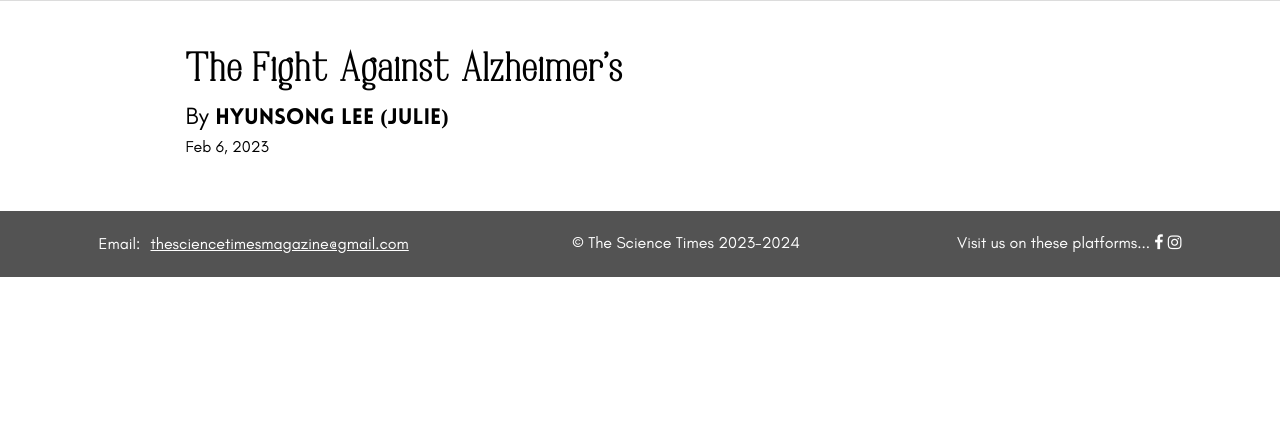
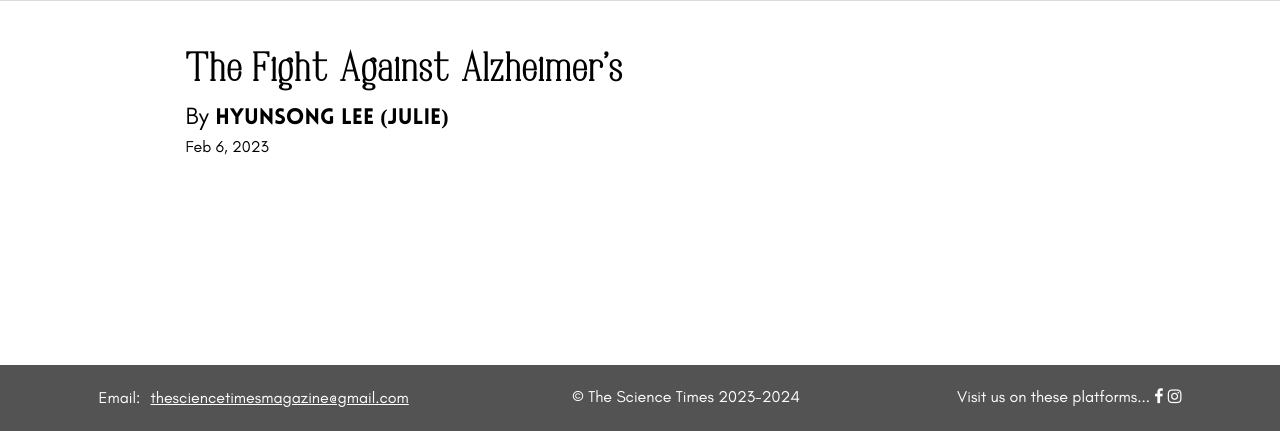
Before and after one commit to thesciencetimes/thesciencetimes, a PHP site: page /biology.html in a window 1280 px wide. Shown: the part 369-800 px from the top of the page. Run offline with PHP 8.4, Linux system fonts and the light colour scheme; some libraries are stand-ins or nearby versions.

Commit message:
fixed footer.
Unknown why others.html is not in flex display

```diff
--- a/about.html
+++ b/about.html
@@ -12,6 +12,7 @@
         <meta name="viewport" content="width=device-width, initial-scale=1.0,
        maximum-scale=1.0, user-scalable=no" />
         <link rel="stylesheet" href="css/index.css">
+    <link rel="stylesheet" href="css/main.css">
     <link rel="stylesheet" href="css/main.css">        <link rel="icon" href="white-on-clear.ico" type="image/x-icon">
         <link rel="stylesheet"
             href="https://cdnjs.cloudflare.com/ajax/libs/font-awesome/4.7.0/css/font-awesome.min.css">
--- a/biology.html
+++ b/biology.html
@@ -13,7 +13,9 @@
     <meta name="viewport" content="width=device-width, initial-scale=1.0,
        maximum-scale=1.0, user-scalable=no" />
     <link rel="stylesheet" href="css/index.css">
-    <link rel="stylesheet" href="css/main.css">    <link href="css/article.css" rel="stylesheet"> <!--article-->
+    <link rel="stylesheet" href="css/main.css">
+    <link rel="stylesheet" href="css/main.css">
+    <link href="css/article.css" rel="stylesheet"> <!--article-->
     <link rel="icon" href="white-on-clear.ico" type="image/x-icon">
     <link rel="stylesheet" href="https://cdnjs.cloudflare.com/ajax/libs/font-awesome/4.7.0/css/font-awesome.min.css">
     <script src="https://ajax.googleapis.com/ajax/libs/jquery/3.1.0/jquery.min.js"></script>
--- a/chemistry.html
+++ b/chemistry.html
@@ -14,6 +14,7 @@
        maximum-scale=1.0, user-scalable=no" />
     <link rel="stylesheet" href="css/main.css">
     <link rel="stylesheet" href="css/index.css">
+    <link rel="stylesheet" href="css/main.css">
     <link rel="stylesheet" href="css/main.css">    <link rel="icon" href="white-on-clear.ico" type="image/x-icon">
     <link rel="stylesheet" href="https://cdnjs.cloudflare.com/ajax/libs/font-awesome/4.7.0/css/font-awesome.min.css">
     <script src="sci.js"></script>
--- a/css/index.css
+++ b/css/index.css
@@ -450,16 +450,6 @@ main {
     background-image: url(../homepage/newsletter.png);
 }
 
-footer {
-    display: flex !important;
-    justify-content: space-around;
-    font-family: 'Glacial', sans-serif;
-    background-color: #535353;
-    color: #ffffff;
-    padding: 20px;
-    font-size: 1rem;
-}
-
 .socials a {
     color: #ffffff;
 }
--- a/css/main.css
+++ b/css/main.css
@@ -111,3 +111,17 @@ a:active {
     text-decoration: none;
     color: black;
 }
+
+footer {
+    display: flex !important;
+    justify-content: space-around;
+    font-family: 'Glacial', sans-serif;
+    background-color: #535353;
+    color: #ffffff;
+    padding: 20px;
+    font-size: 1rem;
+    position: fixed;
+    left: 0;
+    bottom: 0;
+    width: 100%;
+}
--- a/fun.html
+++ b/fun.html
@@ -13,6 +13,7 @@
     <meta name="viewport" content="width=device-width, initial-scale=1.0,
        maximum-scale=1.0, user-scalable=no" />
     <link rel="stylesheet" href="css/index.css">
+    <link rel="stylesheet" href="css/main.css">
     <link rel="stylesheet" href="css/main.css">    <link rel="stylesheet" href="css/main.css">
     <link rel="icon" href="white-on-clear.ico" type="image/x-icon">
     <link rel="stylesheet" href="https://cdnjs.cloudflare.com/ajax/libs/font-awesome/4.7.0/css/font-awesome.min.css">
--- a/header.html
+++ b/header.html
@@ -16,6 +16,7 @@
         content="The Science Times Issue No. 1 - Dec 2023, first edition">
     <meta name="viewport" content="width=device-width, initial-scale=1.0, maximum-scale=1.0, user-scalable=no" />
     <link rel="stylesheet" href="css/index.css">
+    <link rel="stylesheet" href="css/main.css">
     <link rel="stylesheet" href="css/main.css">    <link rel="icon" href="../white-on-clear.ico" type="image/x-icon">
     <link rel="stylesheet" href="https://cdnjs.cloudflare.com/ajax/libs/font-awesome/4.7.0/css/font-awesome.min.css">
     <script src="sci.js"></script>
--- a/index.html
+++ b/index.html
@@ -17,6 +17,7 @@
     <meta name="The Science Times" content="The Science Times">
     <meta name="viewport" content="width=device-width, initial-scale=1.0, maximum-scale=1.0, user-scalable=no" />
     <link rel="stylesheet" href="css/index.css">
+    <link rel="stylesheet" href="css/main.css">
     <link rel="stylesheet" href="css/main.css">    <link rel="icon" href="white-on-clear.ico" type="image/x-icon">
     <link rel="stylesheet" href="https://cdnjs.cloudflare.com/ajax/libs/font-awesome/4.7.0/css/font-awesome.min.css">
     <script src="sci.js"></script>
--- a/issues.html
+++ b/issues.html
@@ -13,6 +13,7 @@
     <meta name="viewport" content="width=device-width, initial-scale=1.0,
        maximum-scale=1.0, user-scalable=no" />
     <link rel="stylesheet" href="css/index.css">
+    <link rel="stylesheet" href="css/main.css">
     <link rel="stylesheet" href="css/main.css">    <link rel="stylesheet" href="css/main.css">
     <!--deleted -->
     <link rel="icon" href="white-on-clear.ico" type="image/x-icon">
--- a/math.html
+++ b/math.html
@@ -13,6 +13,7 @@
     <meta name="viewport" content="width=device-width, initial-scale=1.0,
        maximum-scale=1.0, user-scalable=no" />
     <link rel="stylesheet" href="css/index.css">
+    <link rel="stylesheet" href="css/main.css">
     <link rel="stylesheet" href="css/main.css">
     <link rel="icon" href="white-on-clear.ico" type="image/x-icon">
     <link rel="stylesheet" href="https://cdnjs.cloudflare.com/ajax/libs/font-awesome/4.7.0/css/font-awesome.min.css">
--- a/others.html
+++ b/others.html
@@ -13,6 +13,7 @@
     <meta name="viewport" content="width=device-width, initial-scale=1.0,
        maximum-scale=1.0, user-scalable=no" />
     <link rel="stylesheet" href="css/index.css">
+    <link rel="stylesheet" href="css/main.css">
     <link rel="stylesheet" href="css/main.css">    <link rel="icon" href="white-on-clear.ico" type="image/x-icon">
     <link rel="stylesheet" href="https://cdnjs.cloudflare.com/ajax/libs/font-awesome/4.7.0/css/font-awesome.min.css">
     <script src="sci.js"></script>
@@ -84,7 +85,7 @@
     </main>
 
 
- <footer>
+    <footer>
         <span class="email-container">Email: <button class="email" onclick="copyEmail()">thesciencetimesmagazine@gmail.com</button><span class="popup">Copied!</span></span>
         <p>© The Science Times 2023-2024</p>
         <p class="socials">Visit us on these platforms... <a href="https://www.facebook.com/thesciencetimesmagazine/" class="fa fa-facebook"></a> <a href="https://www.instagram.com/the_science_times_/" class="fa fa-instagram"></a></p>
--- a/physics.html
+++ b/physics.html
@@ -13,6 +13,7 @@
     <meta name="viewport" content="width=device-width, initial-scale=1.0,
        maximum-scale=1.0, user-scalable=no" />
     <link rel="stylesheet" href="css/index.css">
+    <link rel="stylesheet" href="css/main.css">
     <link rel="stylesheet" href="css/main.css">    <link rel="icon" href="white-on-clear.ico" type="image/x-icon">
     <link rel="stylesheet" href="https://cdnjs.cloudflare.com/ajax/libs/font-awesome/4.7.0/css/font-awesome.min.css">
     <script src="sci.js"></script>
--- a/tech.html
+++ b/tech.html
@@ -14,6 +14,7 @@
        maximum-scale=1.0, user-scalable=no" />
     <link rel="stylesheet" href="css/index.css">
     <link rel="stylesheet" href="css/main.css">
+    <link rel="stylesheet" href="css/article.css">
     <link rel="icon" href="white-on-clear.ico" type="image/x-icon">
     <link rel="stylesheet" href="https://cdnjs.cloudflare.com/ajax/libs/font-awesome/4.7.0/css/font-awesome.min.css">
     <script src="sci.js"></script>
```
